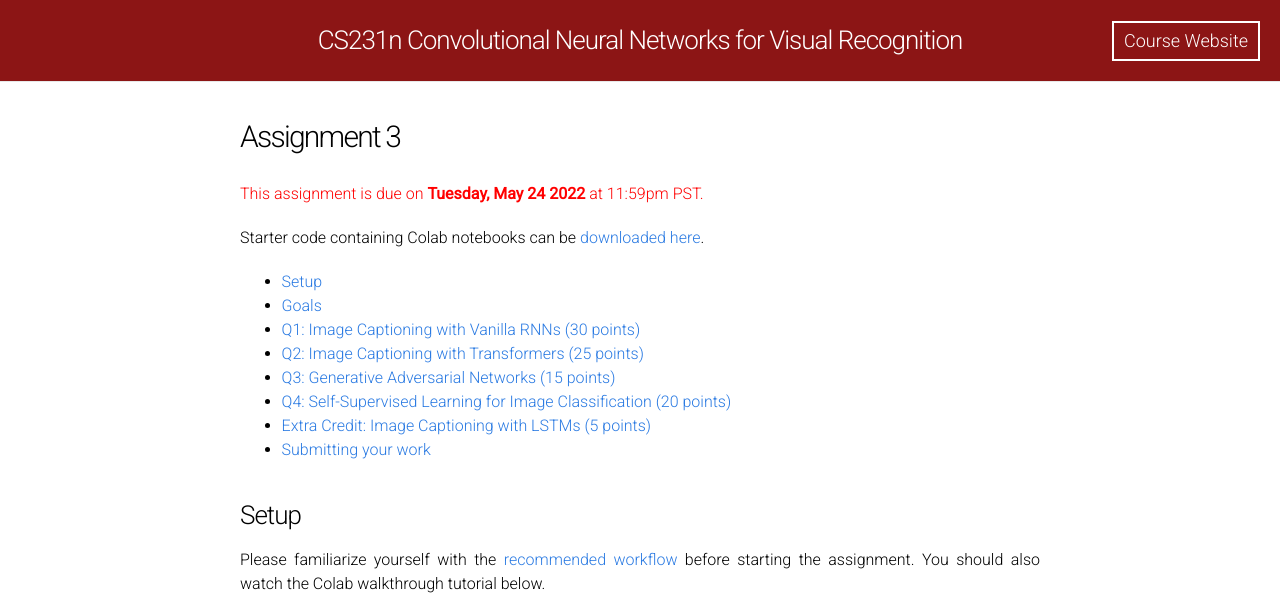
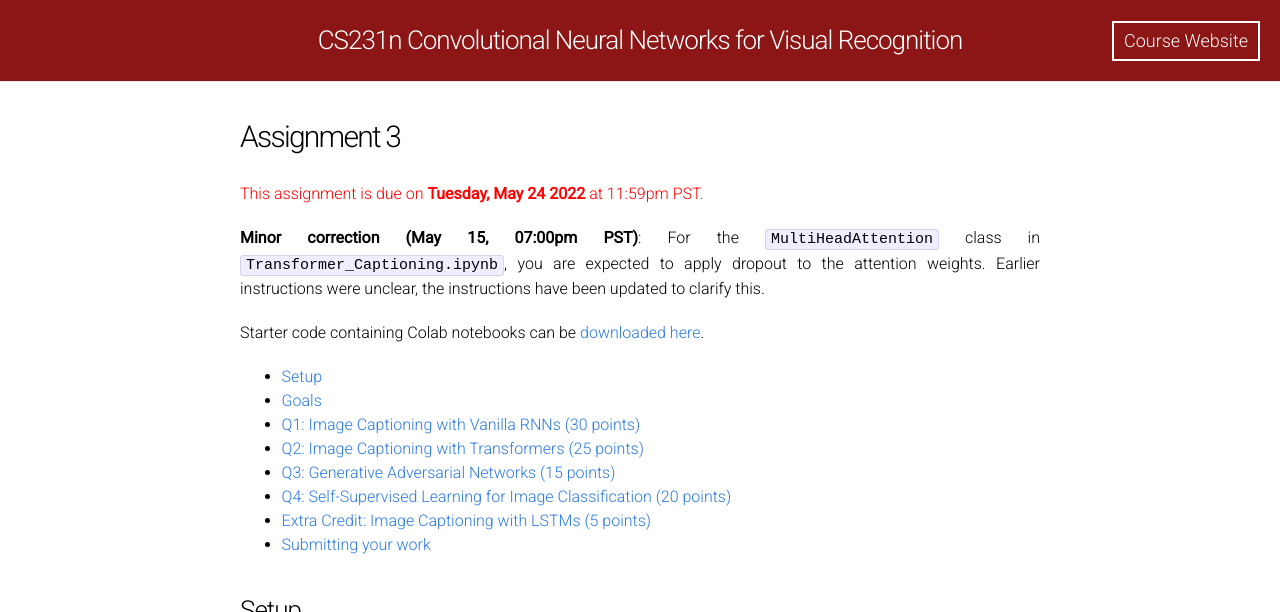
Before and after one commit to cs231n/cs231n.github.io, a Jekyll site: the page built from assignments/2022/assignment3.md, in a window 1280 px wide and 900 px high, cut to the strip 0-612 px from the top of the window. Built offline with Jekyll 4.4.1, drawn with Linux system fonts in a browser that asks for light colours.

Commit message:
[a3] fix dropout instructions in transformers

```diff
--- a/assignments/2022/assignment3.md
+++ b/assignments/2022/assignment3.md
@@ -6,6 +6,8 @@ permalink: /assignments2022/assignment3/
 ---
 
 <span style="color:red">This assignment is due on **Tuesday, May 24 2022** at 11:59pm PST.</span>
+
+**Minor correction (May 15, 07:00pm PST)**: For the `MultiHeadAttention` class in `Transformer_Captioning.ipynb`, you are expected to apply dropout to the attention weights. Earlier instructions were unclear, the instructions have been updated to clarify this.
 
 Starter code containing Colab notebooks can be [downloaded here]({{site.hw_3_colab}}).
 
```
Also changed, not shown: 1 other file.
